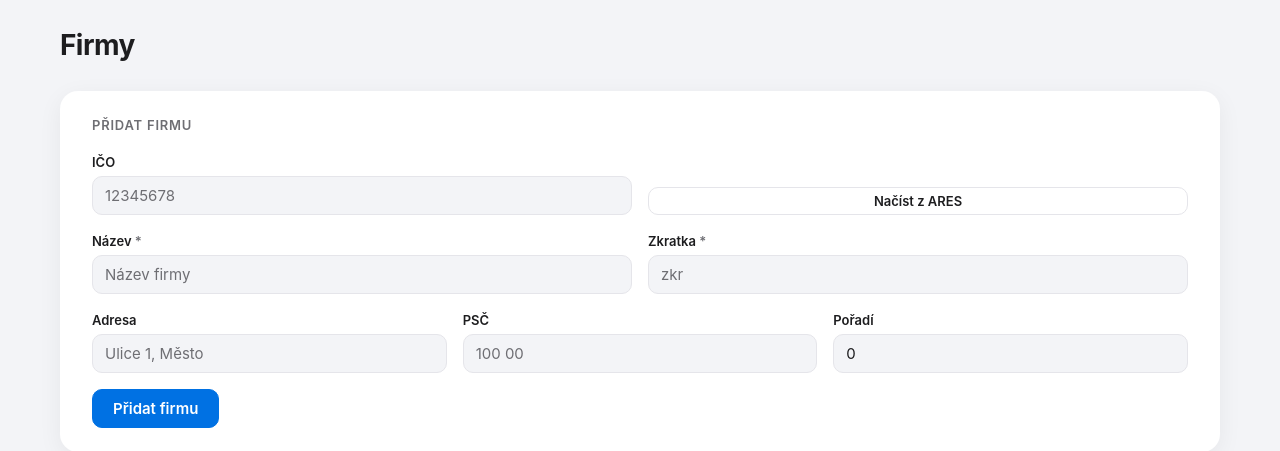
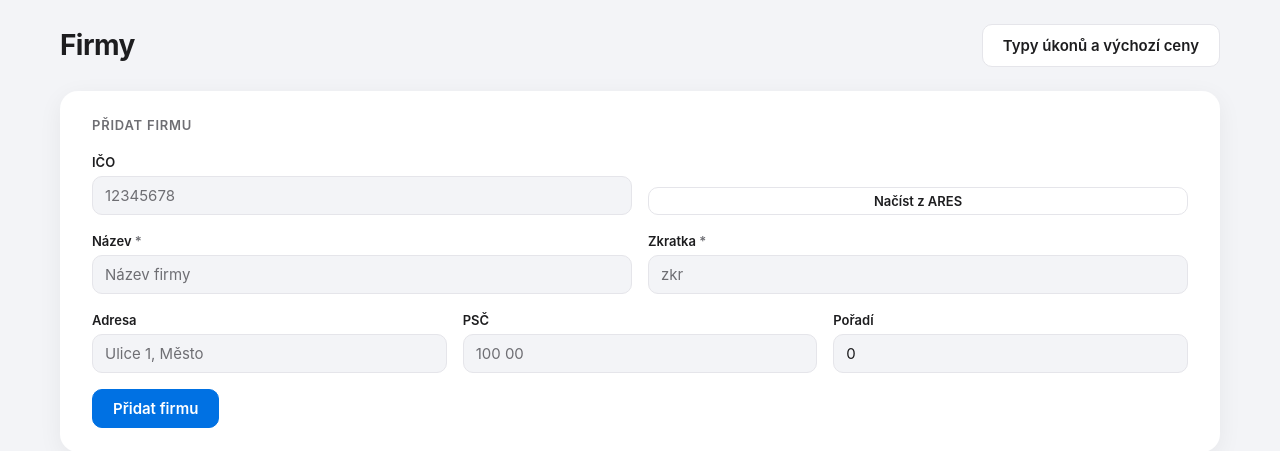
Before and after one commit to Kosacek/prepis-vozidla, a Flask app: template ukony_tracker/templates/firmy.html in a window 1280 px wide. Shown: the part 55-506 px from the top of the page. Run offline with Flask 3, Linux system fonts and the light colour scheme; the template is opened without the code that fills it, so the values that code supplies are empty.

Commit message:
refactor(tracker): drop Nastavení from the nav; reach it from Firmy
Per-firm Ceník made the nav "Nastavení" button read like a duplicate prices
page. Remove it from the top nav and surface the type+default management as a
"Typy úkonů a výchozí ceny" link on the Firmy page (logically grouped with
pricing). The /nastaveni route/page is unchanged and still reachable.

```diff
--- a/ukony_tracker/templates/base.html
+++ b/ukony_tracker/templates/base.html
@@ -17,7 +17,6 @@
         <a href="/ukony">Úkony</a>
         <a href="/prichozi">Příchozí{% if nav_prichozi_count %} <span class="nav-badge">{{ nav_prichozi_count }}</span>{% endif %}</a>
         <a href="/firmy">Firmy</a>
-        <a href="/nastaveni">Nastavení</a>
         <a href="/export">Export</a>
       </nav>
       <form method="post" action="/logout" class="logout-form">
--- a/ukony_tracker/templates/firmy.html
+++ b/ukony_tracker/templates/firmy.html
@@ -1,7 +1,10 @@
 {% extends "base.html" %}
 {% block title %}Firmy — Úkony Tracker{% endblock %}
 {% block content %}
-<h1 class="page-header">Firmy</h1>
+<div class="page-header">
+  <h1>Firmy</h1>
+  <a class="btn" href="/nastaveni">Typy úkonů a výchozí ceny</a>
+</div>
 
 <div class="card">
   <div class="card-title">Přidat firmu</div>
```
Also changed, not shown: 1 other file.
